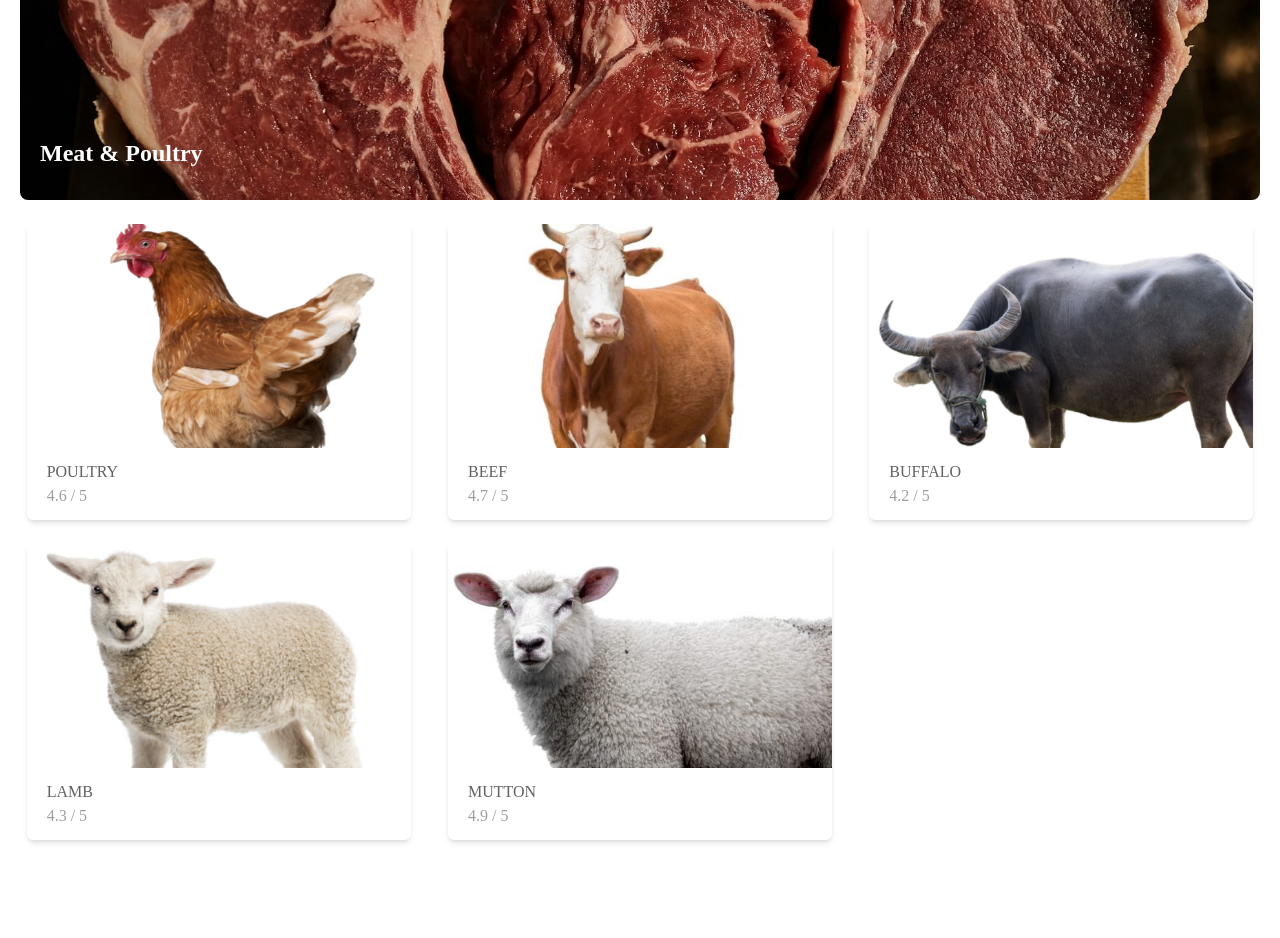
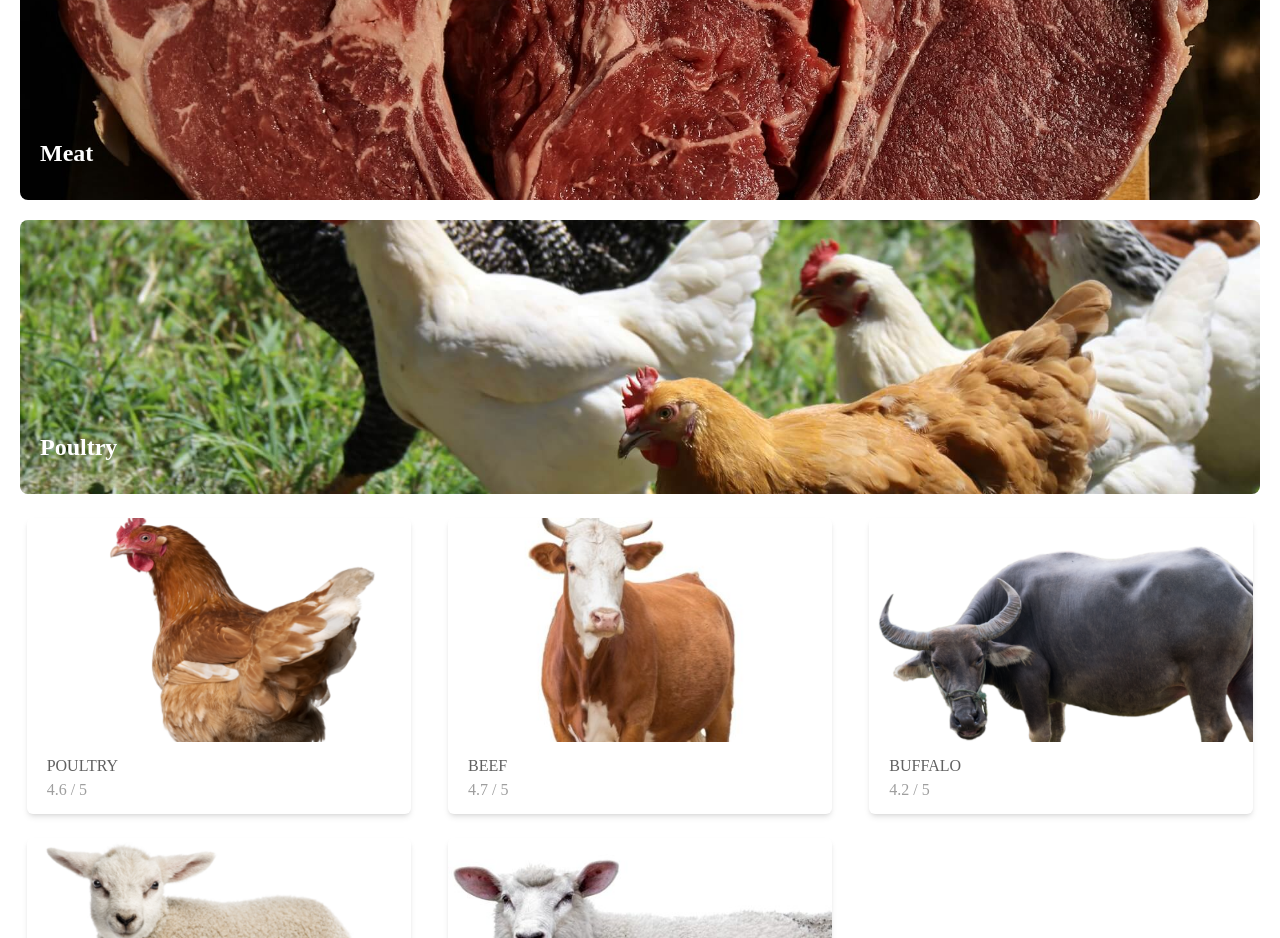
Before and after one commit to hamdyyemad/rn-dubai, a React (Vite) app: page /products in a window 1280 px wide. Shown: the part 1460-2398 px from the top of the page. Built offline with nearby package versions, Linux system fonts and the light colour scheme; what tailwindcss-animated would draw is missing.

Commit message:
Update Products.jsx

```diff
--- a/src/pages/Products.jsx
+++ b/src/pages/Products.jsx
@@ -84,7 +84,21 @@ export default function Products() {
             >
               <div className="h-48"></div>
               <h2 className="text-white text-2xl font-bold leading-tight mb-3 pr-5">
-                Meat & Poultry
+                Meat
+              </h2>
+            </div>
+          </div>
+          <div className="mb-5">
+            <div
+              className="block rounded-lg relative p-5 transform transition-all duration-300 scale-100 hover:scale-95"
+              style={{
+                background: "url(/assets/home/products/2.jpg) center",
+                backgroundSize: "cover",
+              }}
+            >
+              <div className="h-48"></div>
+              <h2 className="text-white text-2xl font-bold leading-tight mb-3 pr-5">
+                Poultry
               </h2>
             </div>
           </div>
```
